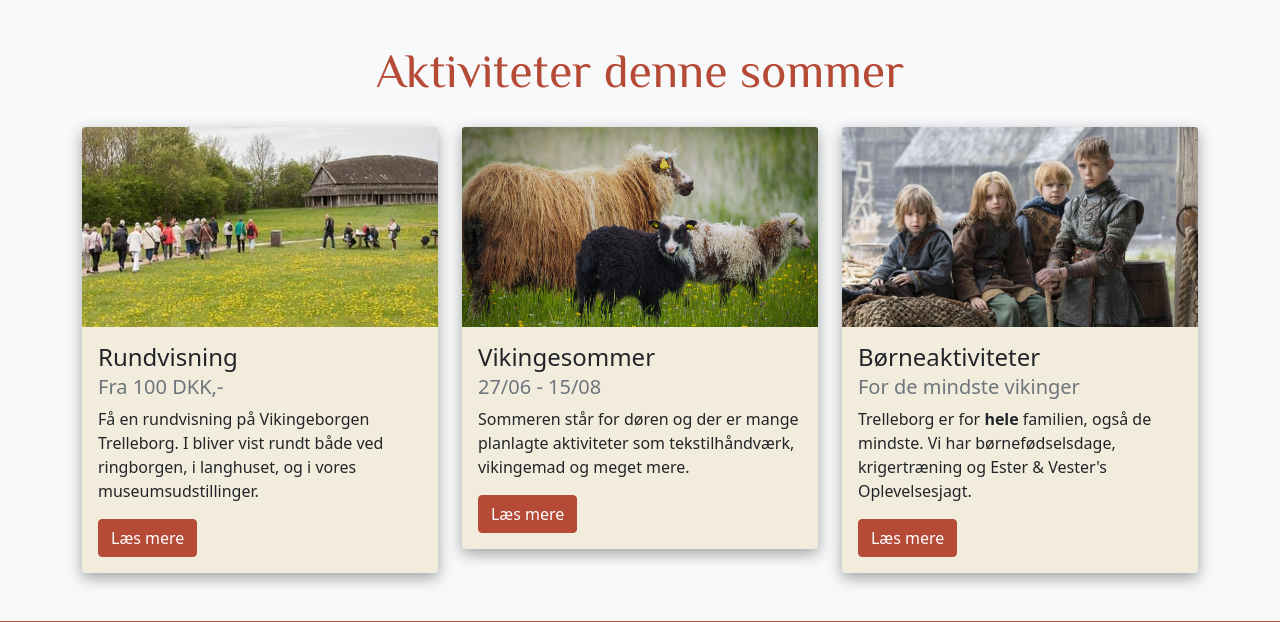
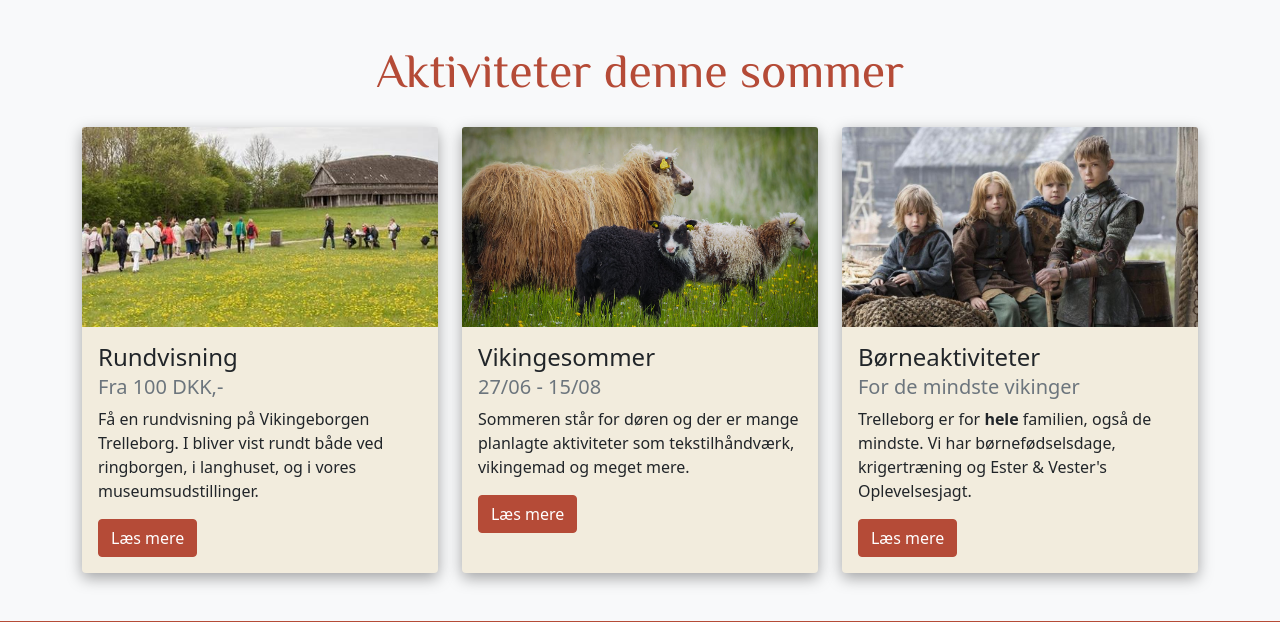
Before and after one commit to Lukdani/semesterprojekt-2, a PHP site: page / in a window 1280 px wide. Shown: the part 1033-1655 px from the top of the page. Run offline with PHP 8.4, Linux system fonts and the light colour scheme; some libraries are stand-ins or nearby versions.

Commit message:
fuld height på forside cards

```diff
--- a/index.php
+++ b/index.php
@@ -134,7 +134,7 @@
 
                     <h1 class="section-header text-primary">Aktiviteter denne sommer</h1>
                     <div class="col col-12 col-lg-4">
-                        <div class="card">
+                        <div class="card card--fullHeight">
                             <img class="card-img-top" src="./images/rundtur.jpg" alt="Card image cap">
                             <div class="card-body" itemscope itemtype="https://schema.org/Event">
                                 <h4 itemprop="about" class="card-title">Rundvisning</h4>
@@ -148,7 +148,7 @@
                         </div>
                     </div>
                     <div class=" col col-12 col-lg-4">
-                        <div class="card">
+                        <div class="card card--fullHeight">
                             <img class="card-img-top" src="./images/dyr.JPG" alt="dyr">
                             <div class="card-body" itemscope itemtype="https://schema.org/Event">
                                 <h4 class="card-title" itemprop="name"> Vikingesommer</h4>
@@ -163,7 +163,7 @@
                     </div>
 
                     <div class=" col col-12 col-lg-4">
-                        <div class="card">
+                        <div class="card card--fullHeight">
 
                             <img class="card-img-top" src="./images/mini_vikinger.jpg" alt="Card image cap">
 
```
